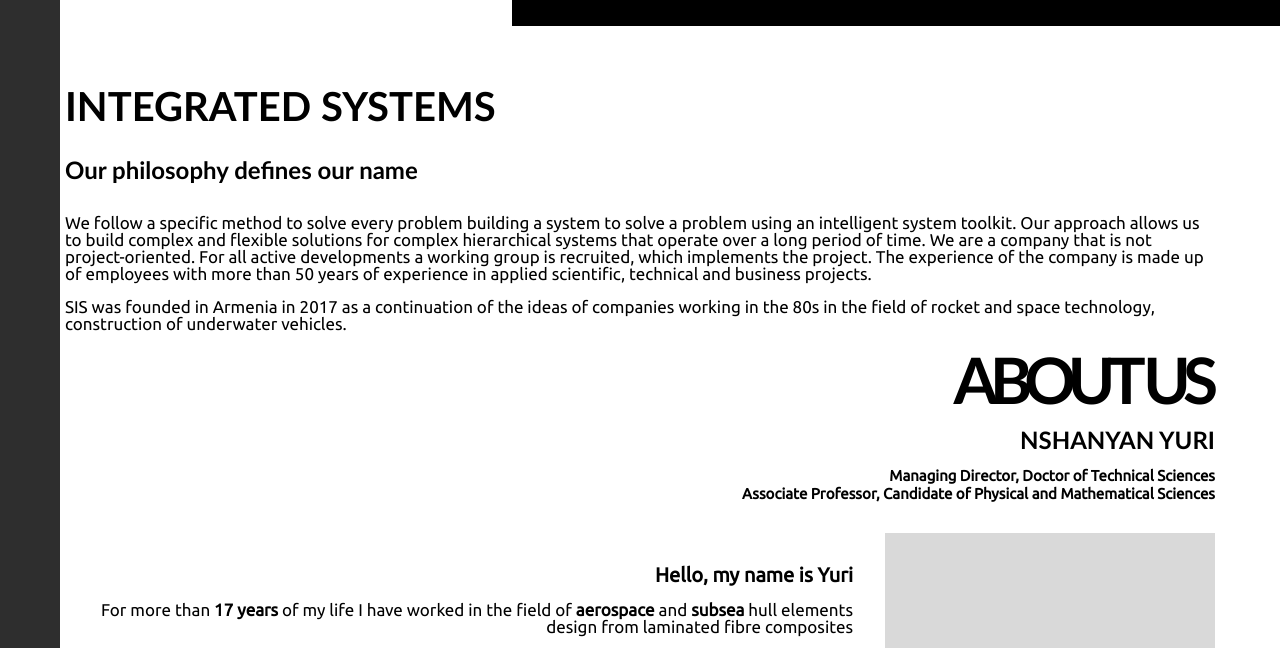
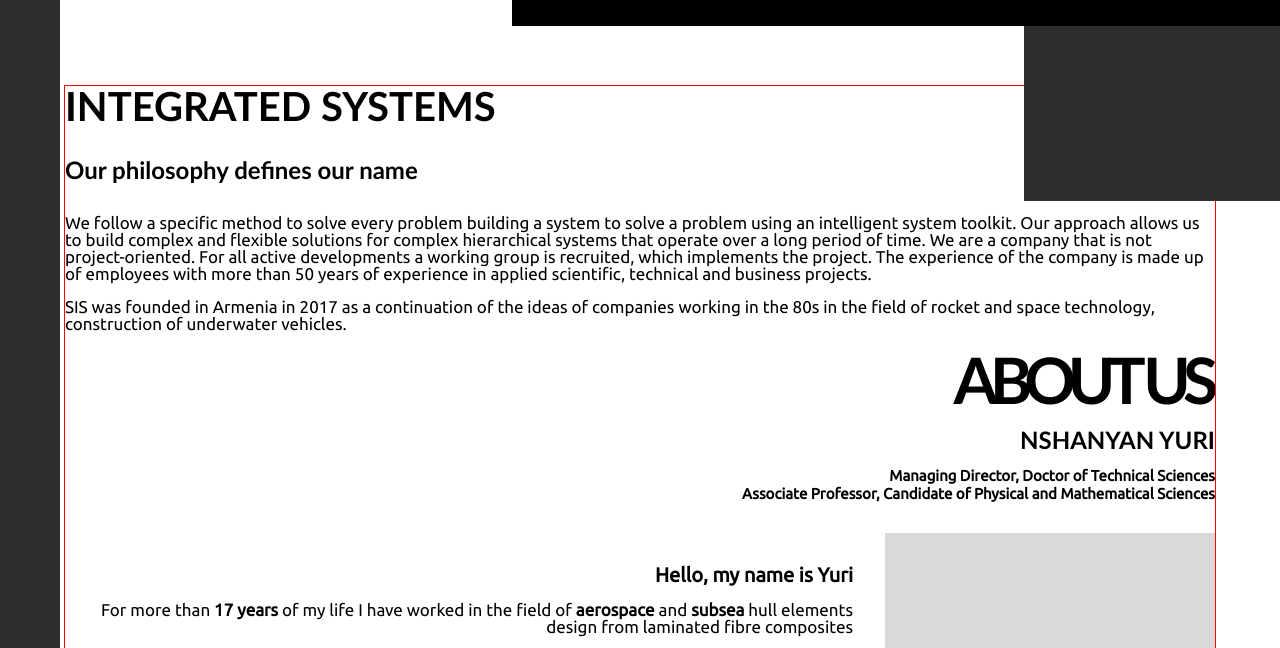
Before and after one commit to Stockhastic/Integrated-Systems, a plain HTML site: page index.html in a window 1280 px wide. Shown: the part 149-797 px from the top of the page. Drawn offline with Linux system fonts and the light colour scheme.

Commit message:
add grey block + animation.scss

```diff
--- a/index.html
+++ b/index.html
@@ -29,6 +29,7 @@
     <header>
         <img src="src/graphics/headerLogo.png" alt="headerLogohere" class="header-logo">
         <div class="black-block"></div>
+        <div class="grey-block"></div>
     </header>
     <main>
         <section class="welcome-block">
--- /dev/null
+++ b/src/scss/base/_animations.scss
@@ -0,0 +1,11 @@
+@keyframes greyBlockSlide{
+    0% {
+
+    }
+    50% {
+        transform: translate(-100%, 100%);
+    }
+    100% {
+        transform: translate(-160%, 100%) ;
+    }
+}
--- a/src/scss/base/index.scss
+++ b/src/scss/base/index.scss
@@ -2,3 +2,4 @@
 @import './reset';
 @import './vars';
 @import './fonts';
+@import './animations';
--- a/src/scss/components/header.scss
+++ b/src/scss/components/header.scss
@@ -17,3 +17,16 @@ header {
     width: 60%;
     right: 0;
 }
+
+.grey-block {
+    position: absolute;
+    right: 0;
+    background-color: $grey;
+    width: 20%;
+    height: 175px;
+    transform:translateY(100%);
+
+    &:hover{
+        animation: greyBlockSlide 1.3s forwards;
+    }
+}
--- a/src/scss/styles.scss
+++ b/src/scss/styles.scss
@@ -14,7 +14,7 @@
 main {
     margin: 0 auto;
     width: 1150px;
-    // outline: 1px solid red;
+    outline: 1px solid red;
 }
 
 .bolder {
```
Also changed, not shown: src/css/styles.css, src/scss/css/header.css, src/scss/css/index.css, 3 other files.
